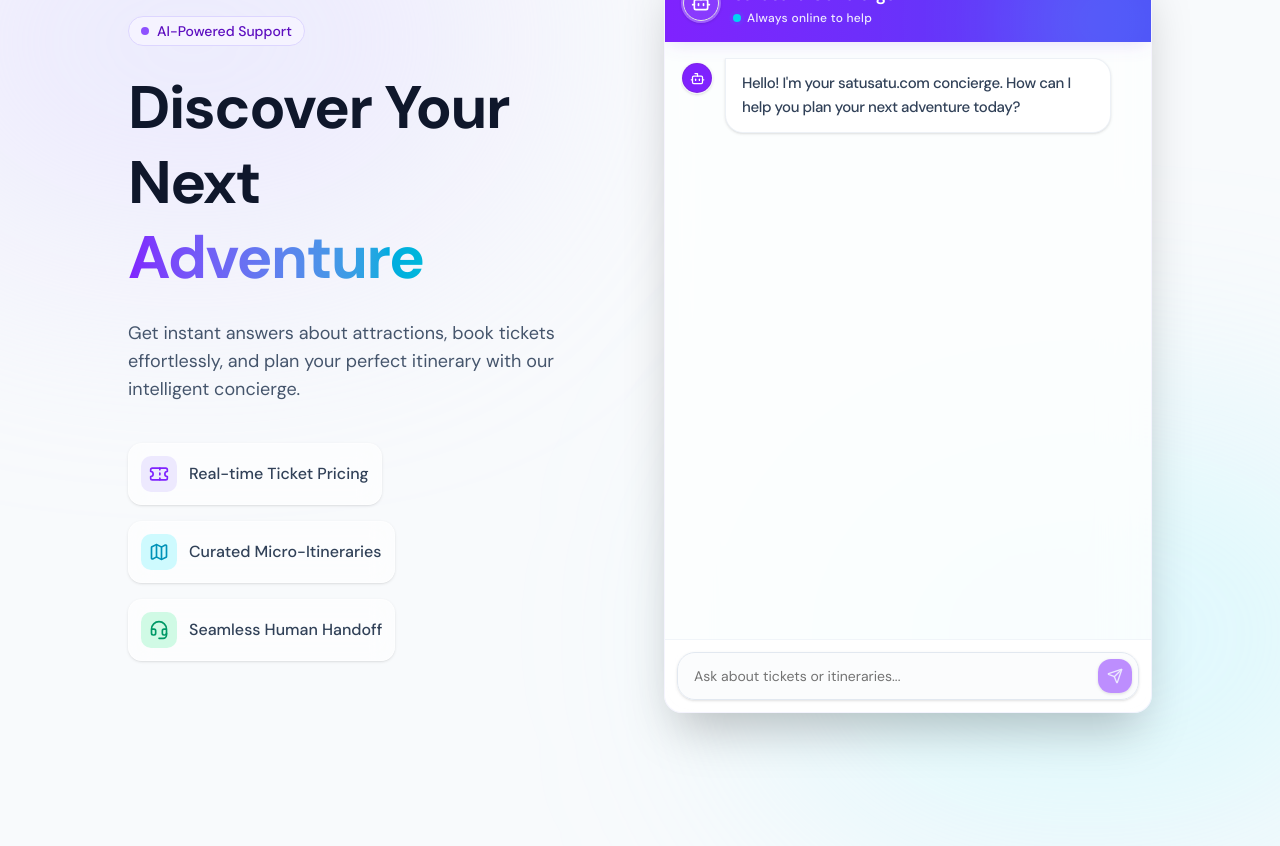
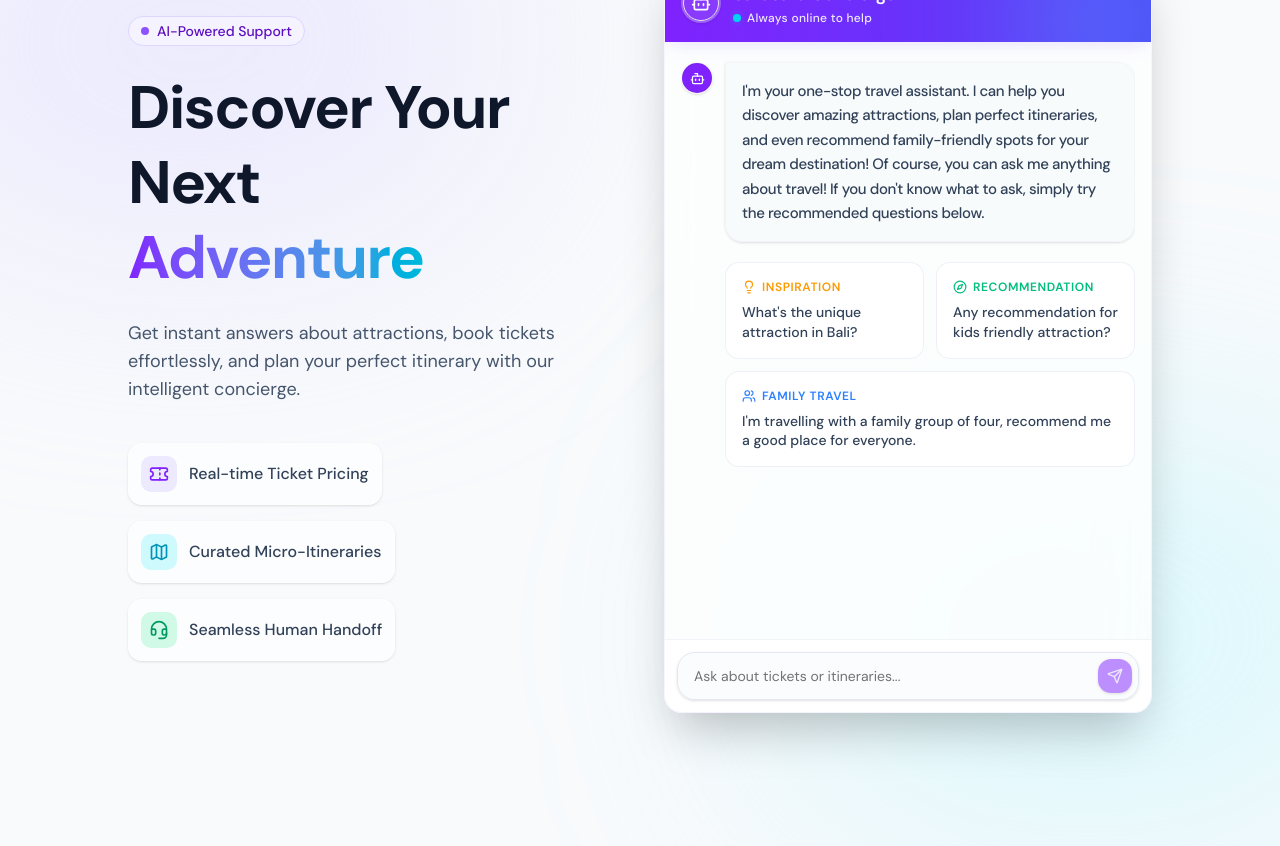
Before and after one commit to rhapsodixx/poc-chatbot, a Next.js app in the folder frontend/: page / in a window 1280 px wide. Built offline with nearby package versions, Linux system fonts and the light colour scheme.

Commit message:
feat(ui): add modern chat welcome screen with prompt suggestions
Implements a welcome screen with 3 suggested prompt cards using the Liquid Glass design aesthetic. Cards now auto-send when clicked. Adds a Next.js API route to proxy chat requests.

```diff
--- /dev/null
+++ b/frontend/src/app/api/chat/route.ts
@@ -0,0 +1,31 @@
+import { NextResponse } from 'next/server';
+
+const API_URL = process.env.INTERNAL_API_URL || process.env.NEXT_PUBLIC_API_URL || 'http://localhost:8000';
+
+export async function POST(request: Request) {
+  try {
+    const body = await request.json();
+
+    const res = await fetch(`${API_URL}/api/chat`, {
+      method: 'POST',
+      headers: {
+        'Content-Type': 'application/json',
+      },
+      body: JSON.stringify(body),
+    });
+
+    const data = await res.json();
+
+    if (!res.ok) {
+        return NextResponse.json(data, { status: res.status });
+    }
+
+    return NextResponse.json(data);
+  } catch (error) {
+    console.error('Error in chat proxy:', error);
+    return NextResponse.json(
+      { error: 'Failed to proxy chat request' },
+      { status: 500 }
+    );
+  }
+}
--- a/frontend/src/components/chat-widget.tsx
+++ b/frontend/src/components/chat-widget.tsx
@@ -1,7 +1,7 @@
 "use client";
 
 import { useState, useRef, useEffect } from "react";
-import { Send, User, Bot, Ticket, Map, Headset, ExternalLink } from "lucide-react";
+import { Send, User, Bot, Ticket, Map, Headset, ExternalLink, Lightbulb, Compass, Users } from "lucide-react";
 import { motion, AnimatePresence } from "framer-motion";
 
 import { cn } from "@/lib/utils";
@@ -95,7 +95,7 @@ export function ChatWidget() {
     {
       id: "welcome",
       role: "bot",
-      content: "Hello! I'm your satusatu.com concierge. How can I help you plan your next adventure today?",
+      content: "I'm your one-stop travel assistant. I can help you discover amazing attractions, plan perfect itineraries, and even recommend family-friendly spots for your dream destination! Of course, you can ask me anything about travel! If you don't know what to ask, simply try the recommended questions below.",
     },
   ]);
   const [input, setInput] = useState("");
@@ -109,16 +109,17 @@ export function ChatWidget() {
     }
   }, [messages]);
 
-  const handleSend = async () => {
-    if (!input.trim()) return;
+  const handleSend = async (textOverride?: string) => {
+    const textToSend = textOverride || input;
+    if (!textToSend.trim()) return;
 
-    const userMsg: Message = { id: Date.now().toString(), role: "user", content: input };
+    const userMsg: Message = { id: Date.now().toString(), role: "user", content: textToSend };
     setMessages((prev) => [...prev, userMsg]);
     setInput("");
     setIsLoading(true);
 
     try {
-      const response = await fetch("http://localhost:8000/api/chat", {
+      const response = await fetch("/api/chat", {
         method: "POST",
         headers: { "Content-Type": "application/json" },
         body: JSON.stringify({
@@ -205,7 +206,7 @@ export function ChatWidget() {
                   </Avatar>
 
                   <div
-                    className={`flex flex-col gap-2 max-w-[85%] ${
+                    className={`flex flex-col gap-2 ${msg.id === "welcome" ? "max-w-[95%] w-full" : "max-w-[85%]"} ${
                       msg.role === "user" ? "items-end" : "items-start"
                     }`}
                   >
@@ -214,6 +215,37 @@ export function ChatWidget() {
                       const hasProducts = products && products.length > 0;
                       const hasItinerary = !!itinerary;
                       const hasRichContent = hasProducts || hasItinerary;
+
+                      if (msg.id === "welcome") {
+                        return (
+                          <div className="flex flex-col gap-4 w-full mt-1 mb-2">
+                            <div className="bg-slate-50/80 border border-slate-100 rounded-2xl rounded-tl-none p-4 text-[15px] text-slate-700 font-medium leading-relaxed tracking-tight shadow-sm">
+                              {msg.content}
+                            </div>
+
+                            <div className="grid grid-cols-1 sm:grid-cols-2 gap-3 mt-1 w-full">
+                               {[
+                                 { icon: Lightbulb, label: "Inspiration", iconColor: "text-amber-500", text: "What's the unique attraction in Bali?" },
+                                 { icon: Compass, label: "Recommendation", iconColor: "text-emerald-500", text: "Any recommendation for kids friendly attraction?" },
+                                 { icon: Users, label: "Family Travel", iconColor: "text-blue-500", text: "I'm travelling with a family group of four, recommend me a good place for everyone." }
+                               ].map((suggestion, idx) => (
+                                 <button
+                                   key={idx}
+                                   onClick={() => handleSend(suggestion.text)}
+                                   className="flex flex-col text-left gap-2 p-4 rounded-xl border border-slate-200/60 bg-white hover:bg-slate-50 hover:border-violet-300 hover:shadow-md transition-all duration-200 cursor-pointer group"
+                                   style={idx === 2 ? { gridColumn: "1 / -1" } : {}}
+                                  >
+                                    <div className={`flex items-center gap-1.5 text-xs font-semibold uppercase tracking-wider ${suggestion.iconColor}`}>
+                                      <suggestion.icon size={14} className="group-hover:scale-110 transition-transform duration-300" />
+                                      {suggestion.label}
+                                    </div>
+                                    <p className="text-sm text-slate-700 font-medium leading-snug">{suggestion.text}</p>
+                                  </button>
+                               ))}
+                            </div>
+                          </div>
+                        );
+                      }
 
                       return (
                         <div
```
